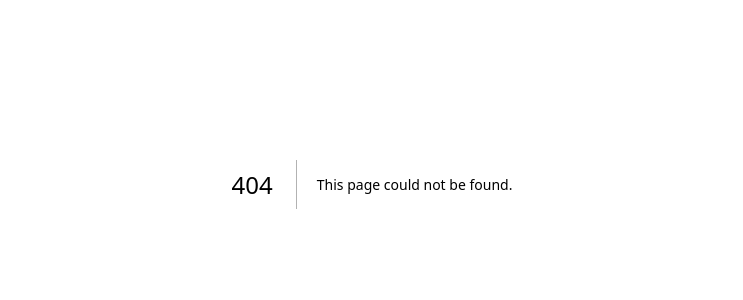
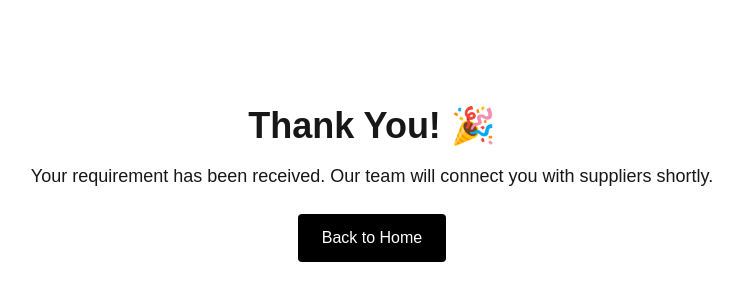
Before and after one commit to nirajsinghrajput-ai/equip-marketplace, a Next.js app: page /app/thank-you in a window 1280 px wide. Before the commit this address had no page. Shown: the part 216-516 px from the top of the page, without its empty margins (268-1011 px from the left). Built offline with nearby package versions, Linux system fonts and the light colour scheme.

Commit message:
add thank you page

```diff
--- /dev/null
+++ b/app/app/thank-you/page.tsx
@@ -0,0 +1,21 @@
+export default function ThankYou() {
+  return (
+    <div className="min-h-screen flex flex-col items-center justify-center text-center p-10">
+      <h1 className="text-4xl font-bold mb-4">
+        Thank You! 🎉
+      </h1>
+
+      <p className="text-lg mb-6">
+        Your requirement has been received.
+        Our team will connect you with suppliers shortly.
+      </p>
+
+      <a
+        href="/"
+        className="bg-black text-white px-6 py-3 rounded"
+      >
+        Back to Home
+      </a>
+    </div>
+  )
+}
--- a/app/post-requirement/page.tsx
+++ b/app/post-requirement/page.tsx
@@ -40,7 +40,7 @@
       body: JSON.stringify(form),
     })
 
-    alert("Requirement submitted successfully!")
+    window.location.href = "/thank-you"
   }
 
   return (
```
